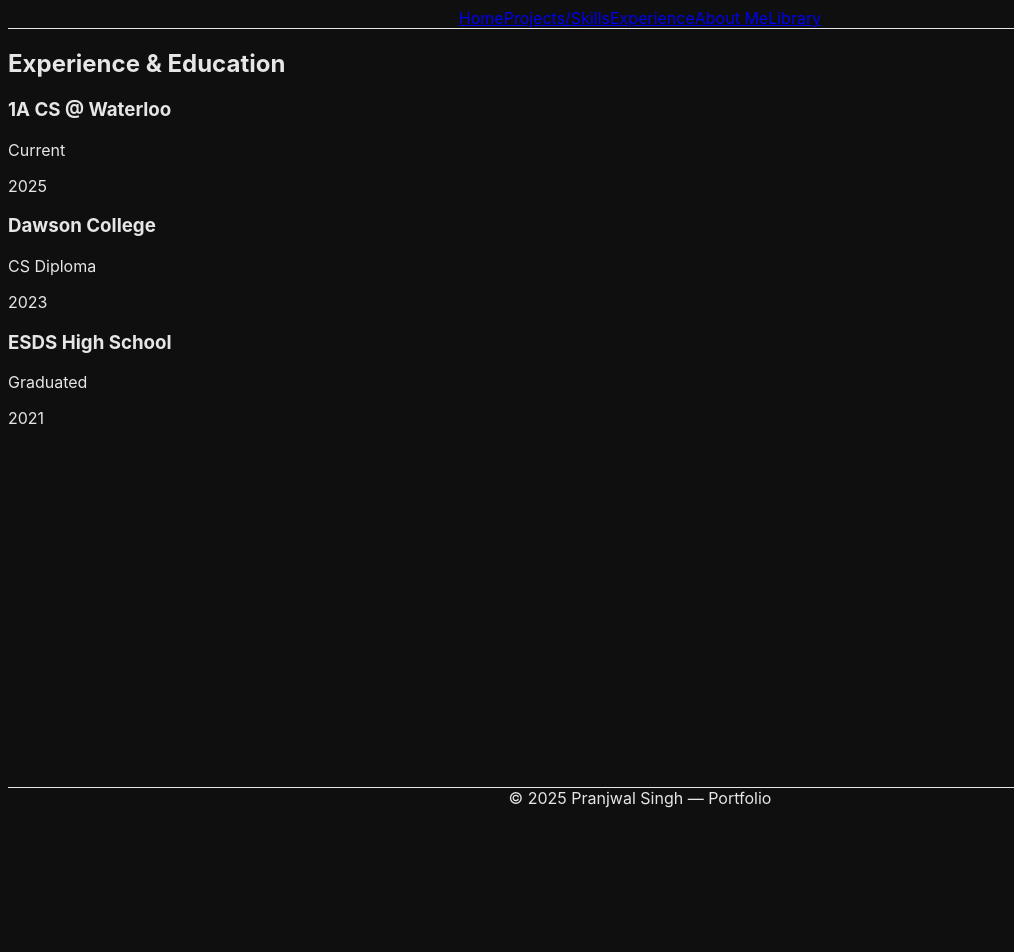
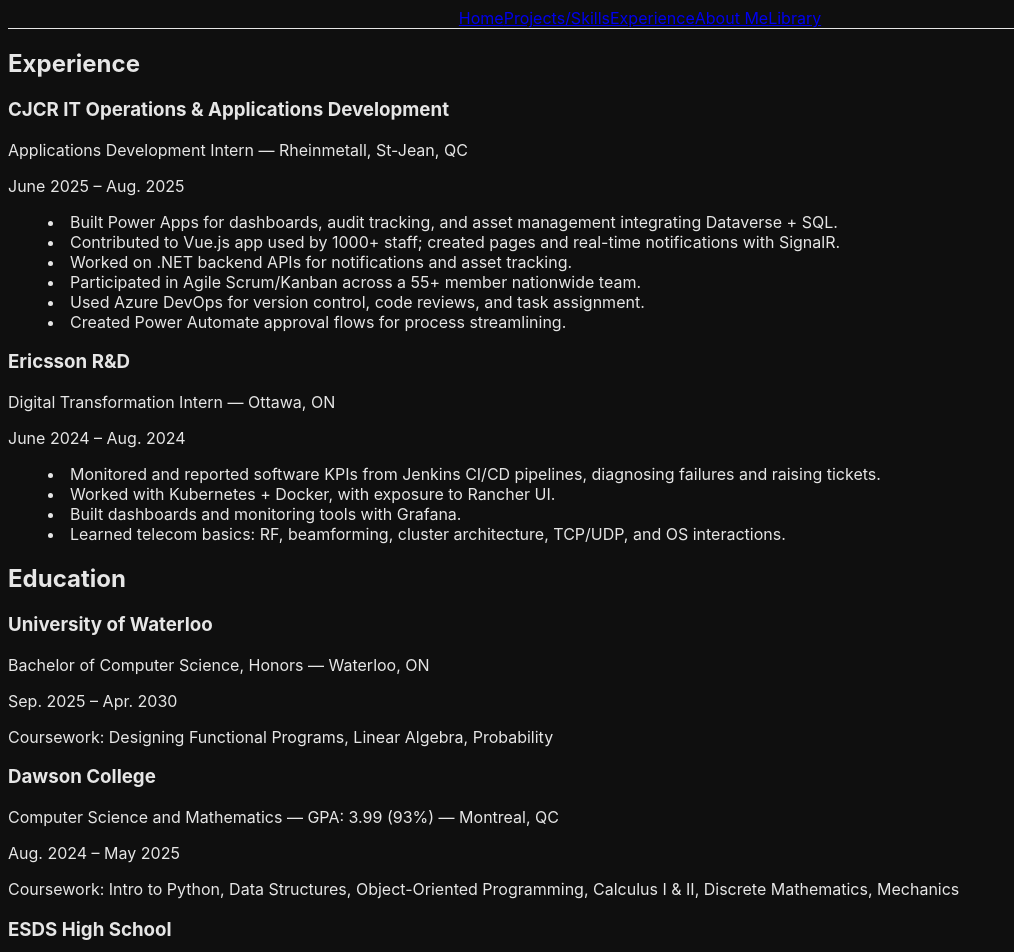
Before and after one commit to PranjwalS/portfolio, a React (Vite) app: page /experience in a window 1280 px wide. Shown: the top 952 px of the page, without its empty margins (0-1014 px from the left). Before the commit the page ends 816 px from the top, so only its background shows below. Built offline with nearby package versions, Linux system fonts and the light colour scheme.

Commit message:
busy tdy, just some boilerplate

```diff
--- a/src/pages/Experience.tsx
+++ b/src/pages/Experience.tsx
@@ -2,29 +2,120 @@
 import { motion } from "framer-motion";
 
 const experiences = [
-  { title: "1A CS @ Waterloo", subtitle: "Current", year: "2025" },
-  { title: "Dawson College", subtitle: "CS Diploma", year: "2023" },
-  { title: "ESDS High School", subtitle: "Graduated", year: "2021" },
+  {
+    company: "CJCR IT Operations & Applications Development",
+    role: "Applications Development Intern",
+    location: "Rheinmetall, St-Jean, QC",
+    duration: "June 2025 – Aug. 2025",
+    bullets: [
+      "Built Power Apps for dashboards, audit tracking, and asset management integrating Dataverse + SQL.",
+      "Contributed to Vue.js app used by 1000+ staff; created pages and real-time notifications with SignalR.",
+      "Worked on .NET backend APIs for notifications and asset tracking.",
+      "Participated in Agile Scrum/Kanban across a 55+ member nationwide team.",
+      "Used Azure DevOps for version control, code reviews, and task assignment.",
+      "Created Power Automate approval flows for process streamlining."
+    ]
+  },
+  {
+    company: "Ericsson R&D",
+    role: "Digital Transformation Intern",
+    location: "Ottawa, ON",
+    duration: "June 2024 – Aug. 2024",
+    bullets: [
+      "Monitored and reported software KPIs from Jenkins CI/CD pipelines, diagnosing failures and raising tickets.",
+      "Worked with Kubernetes + Docker, with exposure to Rancher UI.",
+      "Built dashboards and monitoring tools with Grafana.",
+      "Learned telecom basics: RF, beamforming, cluster architecture, TCP/UDP, and OS interactions."
+    ]
+  }
+];
+
+const education = [
+  {
+    school: "University of Waterloo",
+    degree: "Bachelor of Computer Science, Honors",
+    location: "Waterloo, ON",
+    duration: "Sep. 2025 – Apr. 2030",
+    coursework: [
+      "Designing Functional Programs",
+      "Linear Algebra",
+      "Probability"
+    ]
+  },
+  {
+    school: "Dawson College",
+    degree: "Computer Science and Mathematics — GPA: 3.99 (93%)",
+    location: "Montreal, QC",
+    duration: "Aug. 2024 – May 2025",
+    coursework: [
+      "Intro to Python",
+      "Data Structures",
+      "Object-Oriented Programming",
+      "Calculus I & II",
+      "Discrete Mathematics",
+      "Mechanics"
+    ]
+  },
+  {
+    school: "ESDS High School",
+    degree: "High School Diploma",
+    location: "—",
+    duration: "Graduated 2021",
+    coursework: []
+  }
 ];
 
 const Experience: React.FC = () => {
   return (
-    <section className="p-8 space-y-8">
-      <h2 className="text-3xl text-green-400 font-bold mb-4">Experience & Education</h2>
-      <div className="space-y-6">
+    <section className="p-8 space-y-12">
+      {/* Experience Section */}
+      <div>
+        <h2 className="text-3xl text-green-400 font-bold mb-6">Experience</h2>
+        <div className="space-y-8">
           {experiences.map((exp, i) => (
             <motion.div
               key={i}
               initial={{ opacity: 0, x: -50 }}
               whileInView={{ opacity: 1, x: 0 }}
               viewport={{ once: true }}
-            className="bg-gray-900 p-4 rounded-xl shadow-md"
+              className="bg-gray-900 p-6 rounded-xl shadow-md"
             >
-            <h3 className="text-green-400 font-bold text-xl">{exp.title}</h3>
-            <p className="text-gray-400">{exp.subtitle}</p>
-            <span className="text-gray-500">{exp.year}</span>
+              <h3 className="text-green-400 font-bold text-xl">{exp.company}</h3>
+              <p className="text-gray-400">{exp.role} — {exp.location}</p>
+              <span className="text-gray-500 text-sm">{exp.duration}</span>
+              <ul className="mt-3 list-disc list-inside text-gray-300 space-y-1 text-sm">
+                {exp.bullets.map((point, j) => (
+                  <li key={j}>{point}</li>
+                ))}
+              </ul>
             </motion.div>
           ))}
+        </div>
+      </div>
+
+      {/* Education Section */}
+      <div>
+        <h2 className="text-3xl text-green-400 font-bold mb-6">Education</h2>
+        <div className="space-y-8">
+          {education.map((edu, i) => (
+            <motion.div
+              key={i}
+              initial={{ opacity: 0, x: -50 }}
+              whileInView={{ opacity: 1, x: 0 }}
+              viewport={{ once: true }}
+              className="bg-gray-900 p-6 rounded-xl shadow-md"
+            >
+              <h3 className="text-green-400 font-bold text-xl">{edu.school}</h3>
+              <p className="text-gray-400">{edu.degree} — {edu.location}</p>
+              <span className="text-gray-500 text-sm">{edu.duration}</span>
+              {edu.coursework.length > 0 && (
+                <p className="mt-2 text-gray-300 text-sm">
+                  Coursework: {edu.coursework.join(", ")}
+                </p>
+              )}
+            </motion.div>
+          ))}
+        </div>
       </div>
     </section>
   );
```
Lines whose indentation alone changed are shown as unchanged.
